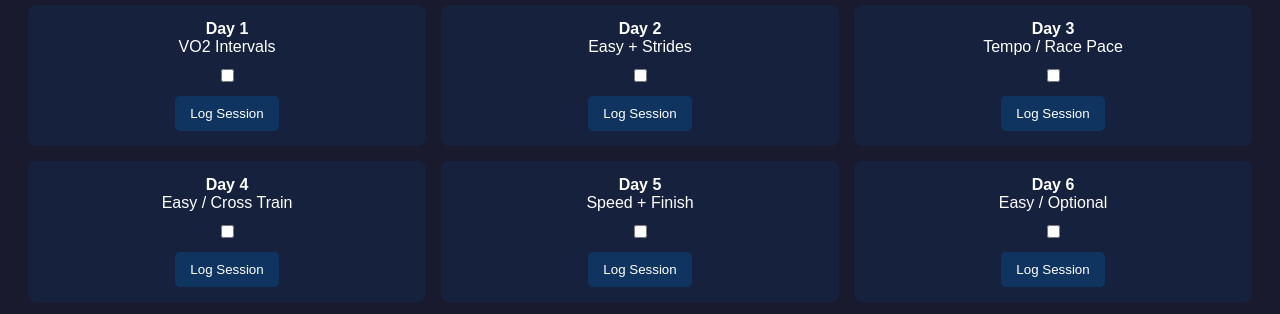
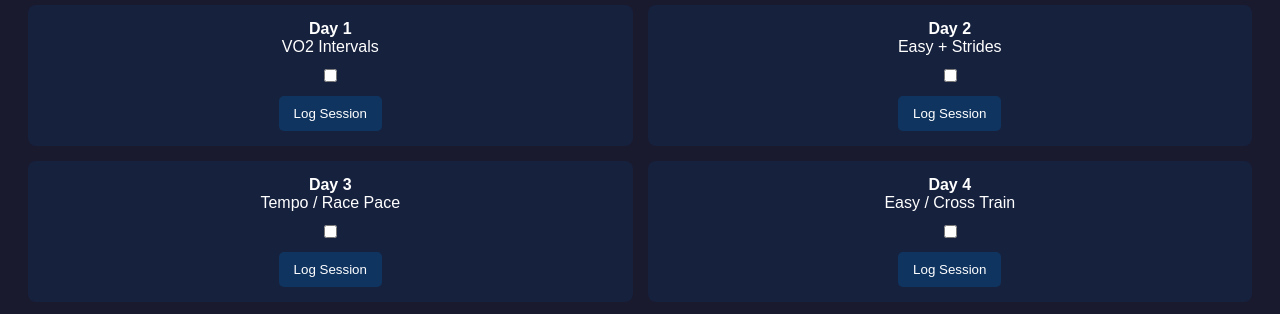
Before and after one commit to samtheman19/Run-2k-8m-app, a plain HTML site: page index.html in a window 1280 px wide. Shown: the part 101-415 px from the top of the page. Drawn offline with Linux system fonts and the light colour scheme.

Commit message:
Update style.css

```diff
--- a/style.css
+++ b/style.css
@@ -12,7 +12,7 @@ h1 {
 
 #calendar {
   display: grid;
-  grid-template-columns: repeat(3, 1fr);
+  grid-template-columns: repeat(2, 1fr);
   gap: 15px;
   margin-bottom: 40px;
 }
@@ -44,10 +44,12 @@ button:hover {
 #timer {
   margin-top: 30px;
 }
+
 #timer h1 {
   font-size: 48px;
   margin: 10px 0;
 }
+
 #timer h2 {
   font-size: 24px;
 }
```
